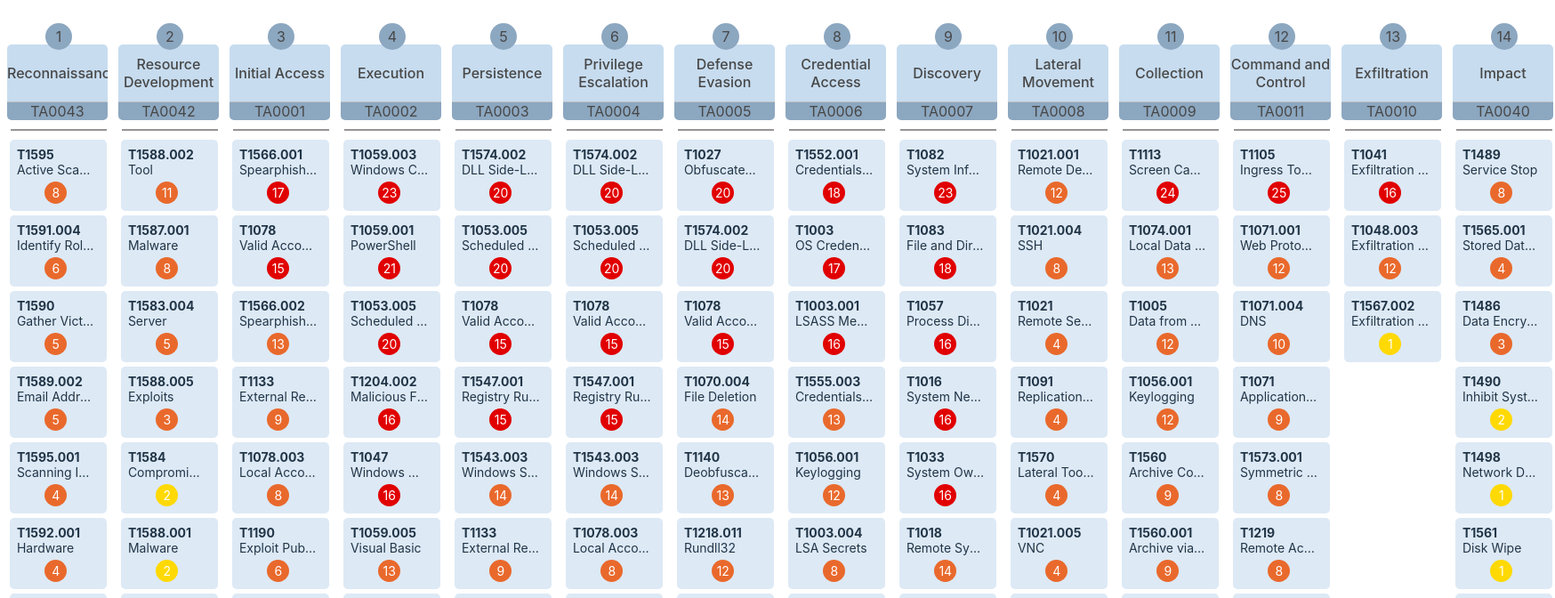
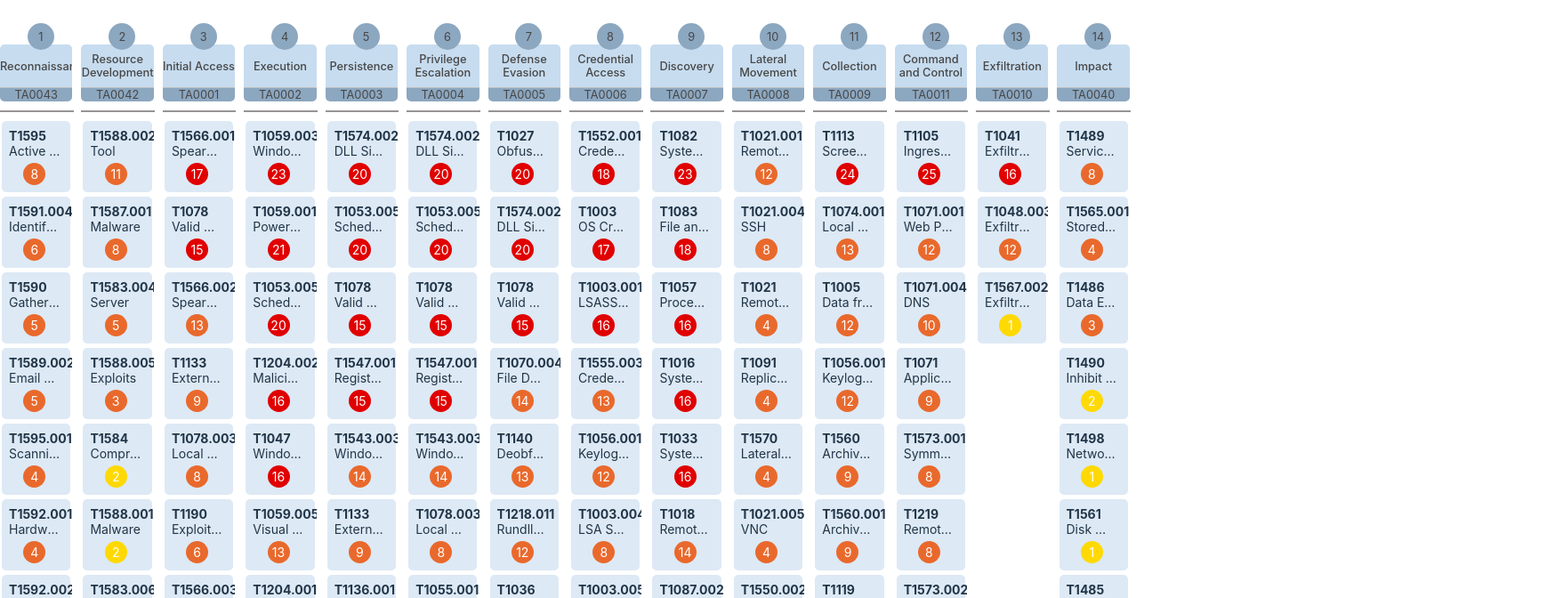
Before and after one commit to kateblbn/security-trending-ttps, a React (Vite) app: page / in a window 1280 px wide. Shown: the top 672 px of the page at 89% size, 1748 px wide, since content can reach past the window. Built offline with nearby package versions, Linux system fonts and the light colour scheme.

Commit message:
Check and styling general  Tables

```diff
--- a/src/assets/components/KillChainHeaderItem.css
+++ b/src/assets/components/KillChainHeaderItem.css
@@ -26,6 +26,7 @@
 }
 .table-name {
   overflow: hidden;
+  /* font-size: 1vw; */
   font-weight: 500;
 }
 .table-tactic-wrapper {
@@ -39,5 +40,5 @@
   border-radius: 5px 5px 0 0;
 }
 .all-techniques-list {
-    width: 115px;
+  width: 100%;
 }
--- a/src/assets/components/TechniqueColumn.css
+++ b/src/assets/components/TechniqueColumn.css
@@ -1,6 +1,9 @@
 .tecnique-wrapper {
   display: flex;
   flex-direction: column;
+}
+.subtechniques-name {
+  /* font-size: 0.5vw; */
 }
 .subtechniques-list-box {
   box-sizing: border-box;
@@ -10,10 +13,10 @@
 }
 .subtechniques-list::-webkit-scrollbar-track {
   background: #f1f1f1;
-  /* width: 2px; */
+  width: 2px;
 }
 .subtechniques-list::-webkit-scrollbar {
-  width: 5px;
+  width: 2px !important;
 }
 .subtechniques-list::-webkit-scrollbar-thumb {
   background: rgb(218, 217, 217);
--- a/src/assets/components/TechniquesMatrix.css
+++ b/src/assets/components/TechniquesMatrix.css
@@ -5,19 +5,22 @@
 .header-technique {
   display: flex;
   flex-direction: row;
+  box-sizing: border-box;
+  width: calc((100% / 14) - 10px);
+  height: 90vh;
 }
 .technique-column {
   display: flex;
   flex-direction: column;
-  width: 115px;
-  height: 600px;
+  width: 100%;
+  /* height: 600px; */
   overflow-y: auto;
   margin-top: 10px;
 }
 .header-techniques-wrapper {
   display: flex;
   flex-direction: column;
-  width: 115px;
+  width: 100%;
   margin-right: 10px;
 }
 .header-table-wrapper {
@@ -35,8 +38,8 @@ table {
 }
 .mapping-list {
   position: relative;
-  width: 113px;
-  height: 85px;
+  /* width: 100%; */
+  height: 5rem;
   display: flex;
   flex-direction: column;
   justify-content: space-between;
@@ -63,6 +66,6 @@ table:last-child {
 }
 .line {
   margin: 0 auto;
-  width: 106px;
+  width: 99%;
   border: 1px solid #989494;
 }
--- a/src/index.css
+++ b/src/index.css
@@ -1,5 +1,9 @@
+body {
+  margin: 0;
+}
 :root {
   font-family: Inter, system-ui, Avenir, Helvetica, Arial, sans-serif;
+  /* font-size: 1vw; */
   /* line-height: 1.5; */
   font-weight: 400;
   width: 100%;
@@ -7,16 +11,29 @@
   color-scheme: light dark;
   color: rgba(255, 255, 255, 0.87);
   background-color: #242424;
-
+  font-size: 1vw;
   font-synthesis: none;
   text-rendering: optimizeLegibility;
   -webkit-font-smoothing: antialiased;
   -moz-osx-font-smoothing: grayscale;
 }
-
 @media (prefers-color-scheme: light) {
   :root {
     color: #213547;
     background-color: #ffffff;
   }
 }
+
+
+
+@media (max-width: 1200px) {
+  #root {
+    font-size: 16px;
+  }
+}
+
+@media (min-width: 2300px) {
+  :root {
+    font-size: 20px;
+  }
+}
```
Also changed, not shown: src/assets/components/HeaderItem.css (+9 -0 lines). Lines whose indentation alone changed are shown as unchanged.
